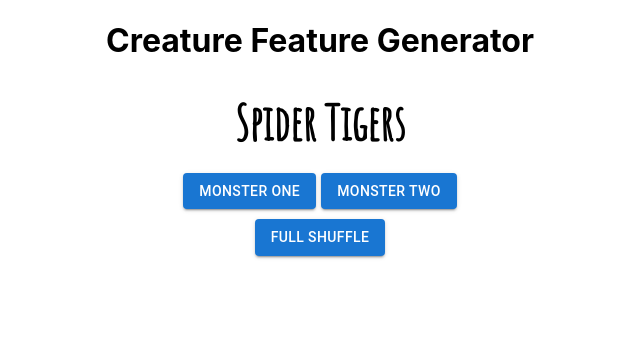
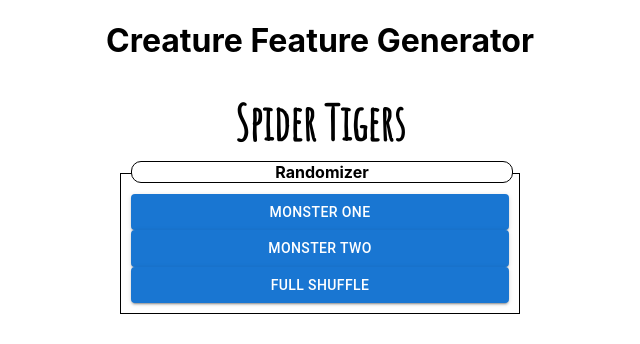
Before and after one commit to robertddobyns/creature-movie-generator, a React (Create React App) app: page / in a window 1280 px wide. Shown: the top 344 px of the page, without its empty margins (320-960 px from the left). Built offline with nearby package versions, Linux system fonts and the light colour scheme.

Commit message:
convert to form

```diff
--- a/src/App.js
+++ b/src/App.js
@@ -1,13 +1,16 @@
 import './App.css';
 import React, {useState, useEffect} from "react";
 import {makeStyles} from "@mui/styles";
-import {Button} from '@mui/material';
+import {Button,Switch, FormControlLabel, FormControl} from '@mui/material';
 import Header from "./components/Header";
 import * as creatureList from './name.json';
 
 const useStyles = makeStyles(() => ({
+    root: {
+        width: '400px',
+        margin: '0 auto',
+    },
     results: {
-        width: '400px',
         display: 'flex',
         flexDirection: 'row',
         justifyContent: 'center',
@@ -17,15 +20,23 @@ const useStyles = makeStyles(() => ({
         fontSize: '3em',
         fontWeight: 'bold'
     },
-    item: {
-        marginRight: 10,
-        width: 100,
-        borderBottom: '1px solid black',
-        padding: '10px'
+    form: {
+        border: '1px solid black',
+        padding: '10px',
+        paddingTop: '20px' ,
+        display: 'flex',
+        flexDirection: 'column',
+        position: 'relative',
     },
-    buttons: {
-        margin: '10px 0',
-
+    formTitle: {
+        position: 'absolute',
+        textAlign: 'center',
+        top: '-13px',
+        width: '380px',
+        backgroundColor: 'white',
+        border: '1px solid black',
+        borderRadius: 10,
+        fontWeight: 'bold'
     }
 }))
 
@@ -34,7 +45,7 @@ function App() {
 
   const [movieTitle1, setMovieTitle1] = useState("");
   const [movieTitle2, setMovieTitle2] = useState("");
-  const [movieTitle3, setMovieTitle3] = useState("");
+  const [prefix, setPrefix] = useState(null);
 
   const getRandomItem = () => {
       return creatureList.monster[Math.floor(Math.random() * creatureList.monster.length)];
@@ -70,26 +81,27 @@ function App() {
   return (
     <div className="App">
       <Header/>
+        <div className={classes.root}>
             <div className={classes.results}>
-            {`${movieTitle1} ${movieTitle2}s ${movieTitle3}`}
+                {prefix && <span>{prefix}&nbsp;</span>} <span>{movieTitle1}</span>&nbsp;<span>{movieTitle2}s</span>
             </div>
-      <div className={classes.buttons}>
+            <div className={classes.form}>
+                <span className={classes.formTitle}>Randomizer</span>
                 <Button
                     variant={'contained'}
                     onClick={handleTitle1Change}
-              sx={{marginRight: '5px'}}
                 >Monster One</Button>
                 <Button
                     variant={'contained'}
                     onClick={handleTitle2Change}
                 >Monster Two</Button>
-      </div>
                 <Button
                     variant={'contained'}
                     onClick={handleInitialTitle}
-        >
-            Full Shuffle
+                >Full Shuffle
                 </Button>
+            </div>
+        </div>
     </div>
   );
 }
```
Lines whose indentation alone changed are shown as unchanged.
